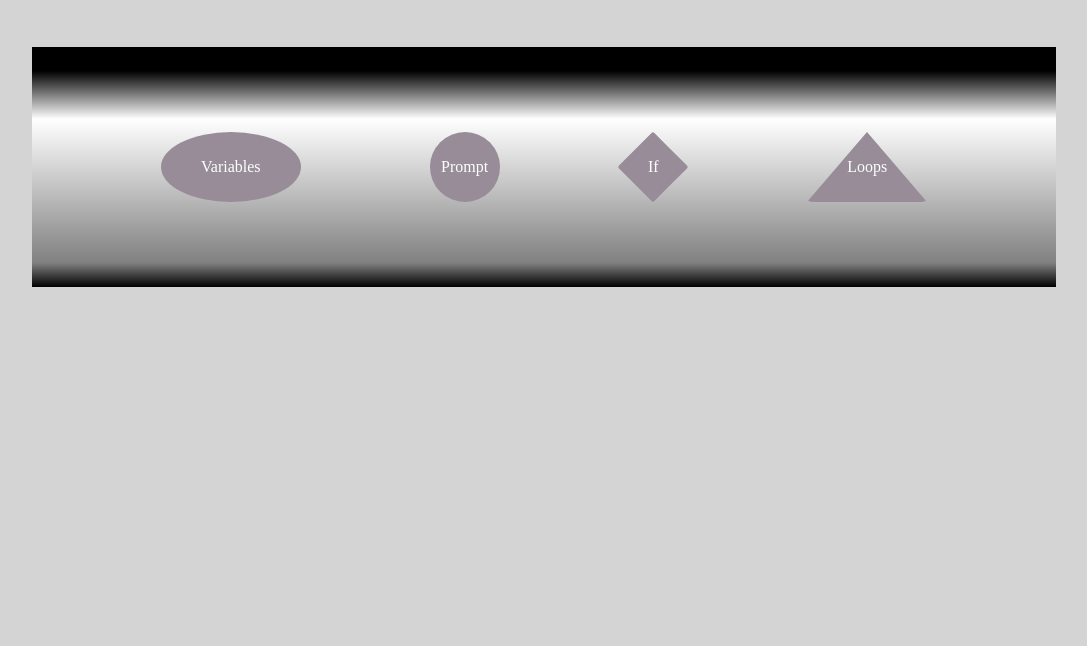
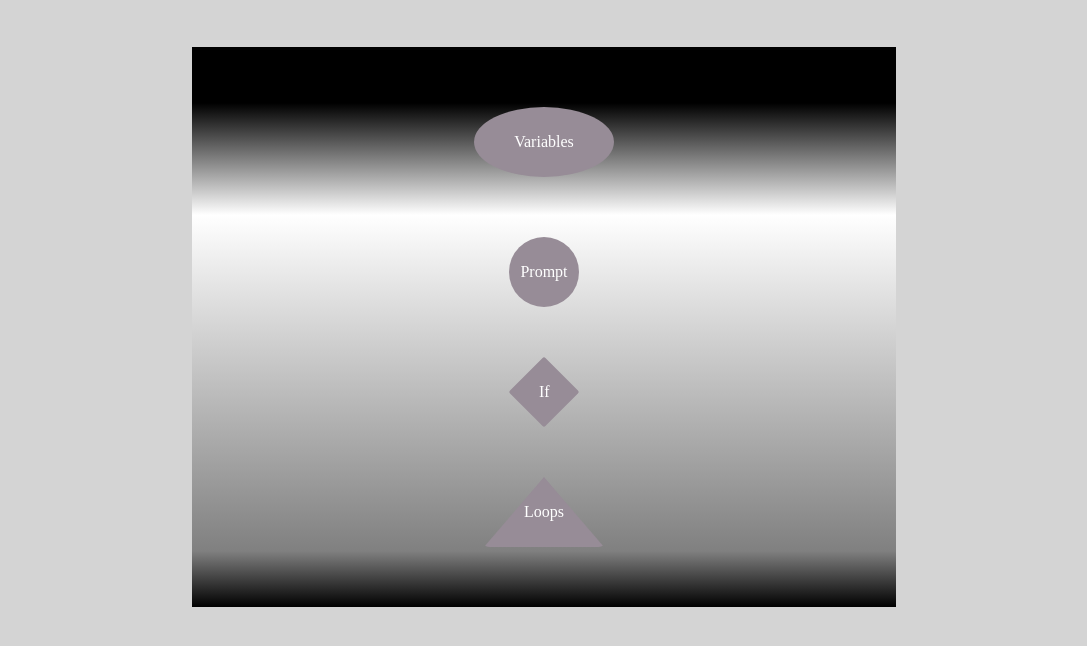
Before and after one commit to dmitriyPruss/js_first_homework, a plain HTML site: page index.html in a window 1280 px wide. Shown: the part 90-736 px from the top of the page, without its empty margins (96-1183 px from the left). Drawn offline with Linux system fonts and the light colour scheme.

Commit message:
fifth commit

```diff
--- a/css/styles.css
+++ b/css/styles.css
@@ -20,10 +20,11 @@ h1 {
     margin-top: 50px;
 }
 .container {
-    height: 30%;
-    width: 80%;
+    height: 70%;
+    width: 55%;
     margin: 50px auto 0;
     display: flex;
+    flex-direction: column;
     justify-content: space-evenly;
     flex-wrap: wrap;
     align-items: center;
```
